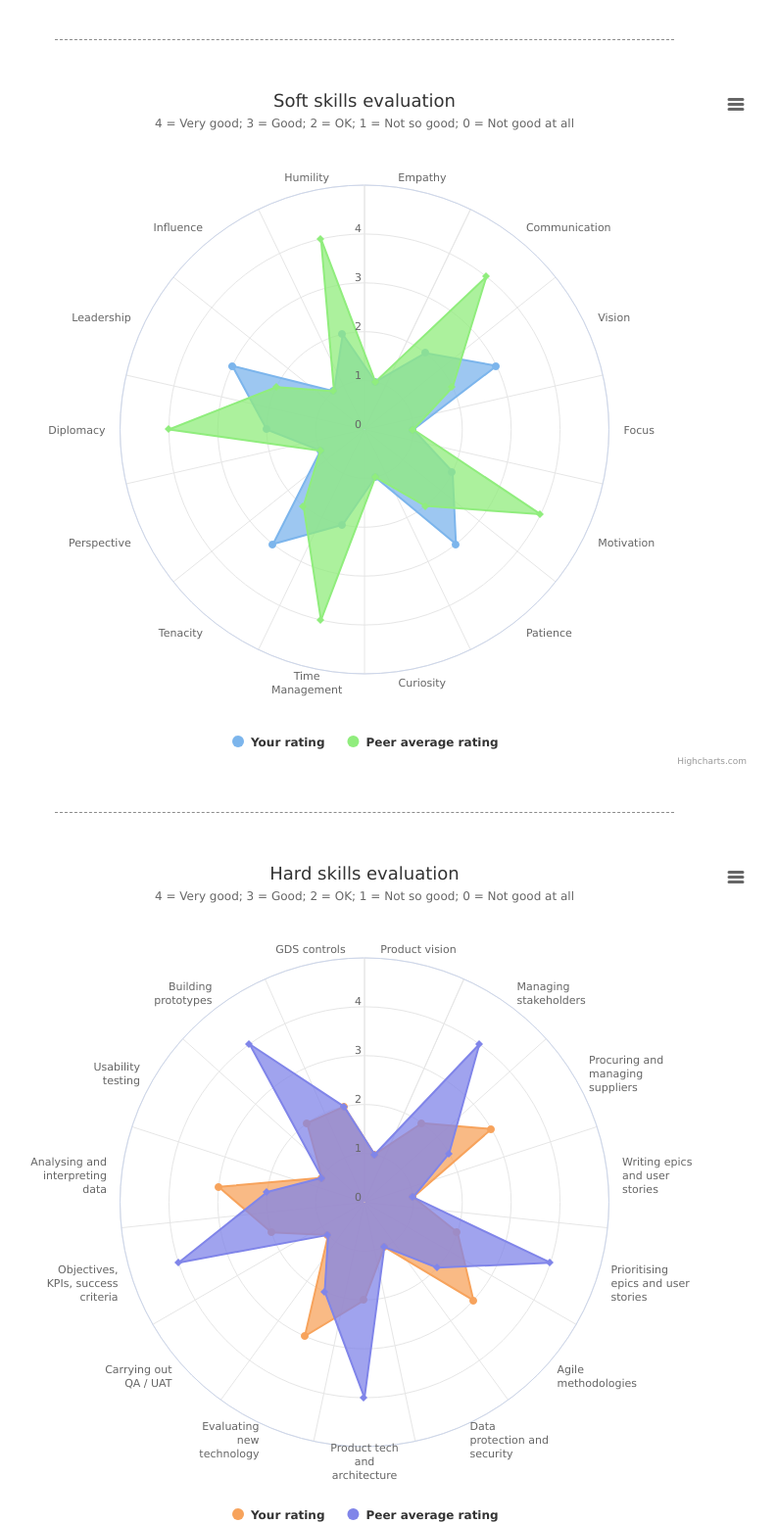
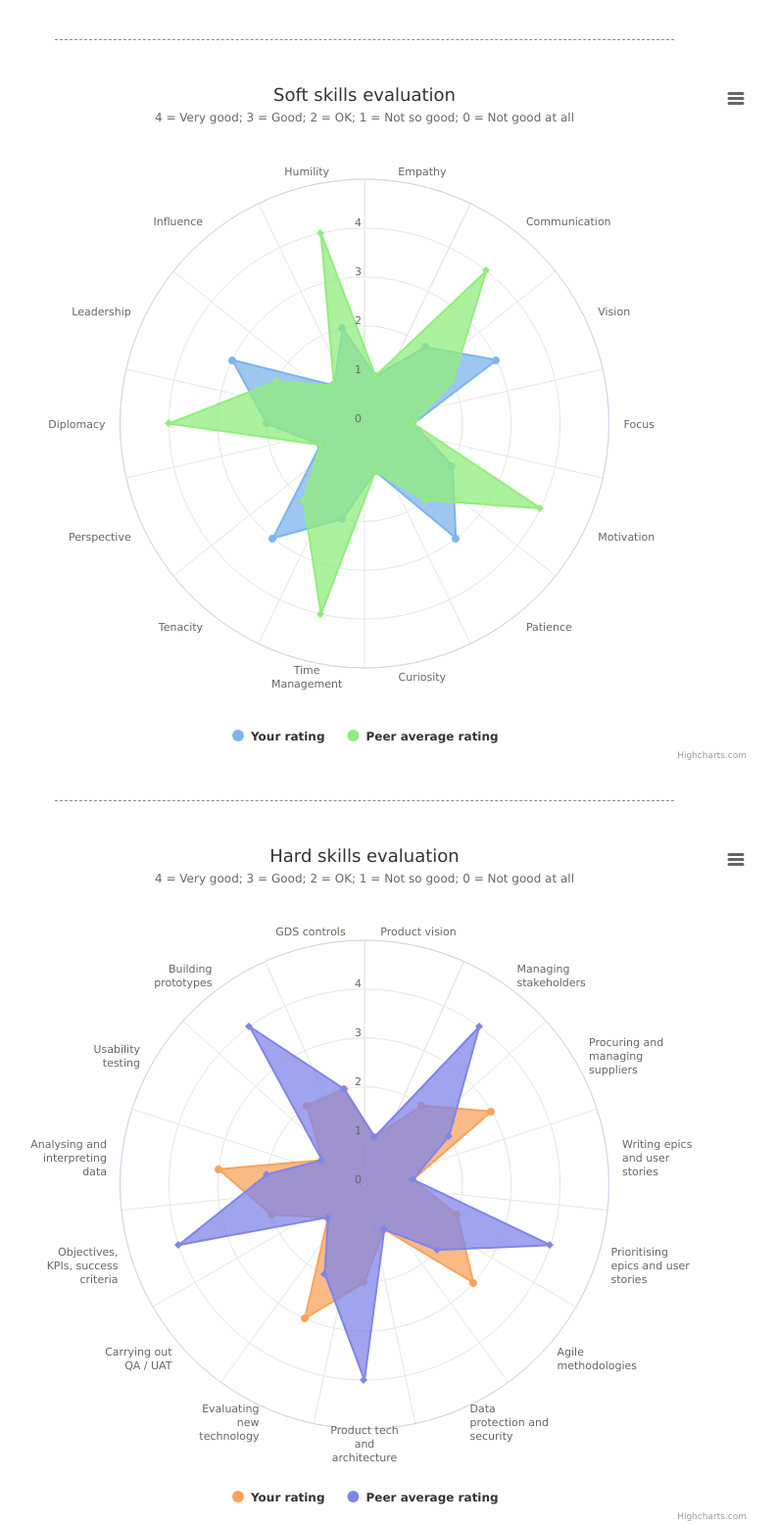
Before and after one commit to markbarlow/productmanagement, a plain HTML site: page evaluation/index.html in a window 1280 px wide. Shown: the part 49-1605 px from the top of the page at 98% size, without its empty margins (268-1061 px from the left). Drawn offline with nearby package versions, Linux system fonts and the light colour scheme.

Commit message:
css improvements

```diff
--- a/evaluation/index.html
+++ b/evaluation/index.html
@@ -3,7 +3,7 @@
 	<head>
 		<meta http-equiv="Content-Type" content="text/html; charset=utf-8">
 		<meta name="viewport" content="width=device-width, initial-scale=1">
-		<title>Highcharts Example</title>
+		<title>Product Manager evaluation</title>
 
 		<style type="text/css">
 
@@ -27,6 +27,14 @@ hr {
   width: 50%;
 }
 
+.chart-container {
+  min-width: 310px;
+  max-width: 800px;
+  height: 700px;
+  margin: 0 auto;
+  padding: 30px 0px
+}
+
 
 		</style>
 	</head>
@@ -42,10 +50,10 @@ hr {
 <h1>Product management skills</h1>
 </heading>
 
-<hr><br><br>
+<hr>
 
 <!-- Start soft skills chart -->
-<div id="soft-skills" style="min-width: 310px; max-width: 800px; height: 700px; margin: 0 auto"></div>
+<div id="soft-skills" class="chart-container"></div>
 
 <script type="text/javascript">
 
@@ -100,14 +108,14 @@ Highcharts.chart('soft-skills', {
 
 </script>
 
-<br><br><hr><br><br>
+<hr>
 <!-- End soft skills chart -->
 
 
 
 
 <!-- Start hard skills chart -->
-<div id="hard-skills" style="min-width: 310px; max-width: 800px; height: 700px; margin: 0 auto"></div>
+<div id="hard-skills" class="chart-container"></div>
 
 <script type="text/javascript">
 
@@ -162,13 +170,13 @@ Highcharts.chart('hard-skills', {
 
 </script>
 
-<br><br><hr><br><br>
+<hr>
 <!-- End hard skills chart -->
 
 
 
 <!-- Start other skills chart -->
-<div id="other-skills" style="min-width: 310px; max-width: 800px; height: 700px; margin: 0 auto"></div>
+<div id="other-skills" class="chart-container"></div>
 
 <script type="text/javascript">
 
@@ -223,9 +231,10 @@ Highcharts.chart('other-skills', {
 
 </script>
 
-<br><br><hr><br><br>
+<hr>
 <!-- End other skills chart -->
 
+<br><br>
 
 
 	</body>
```
